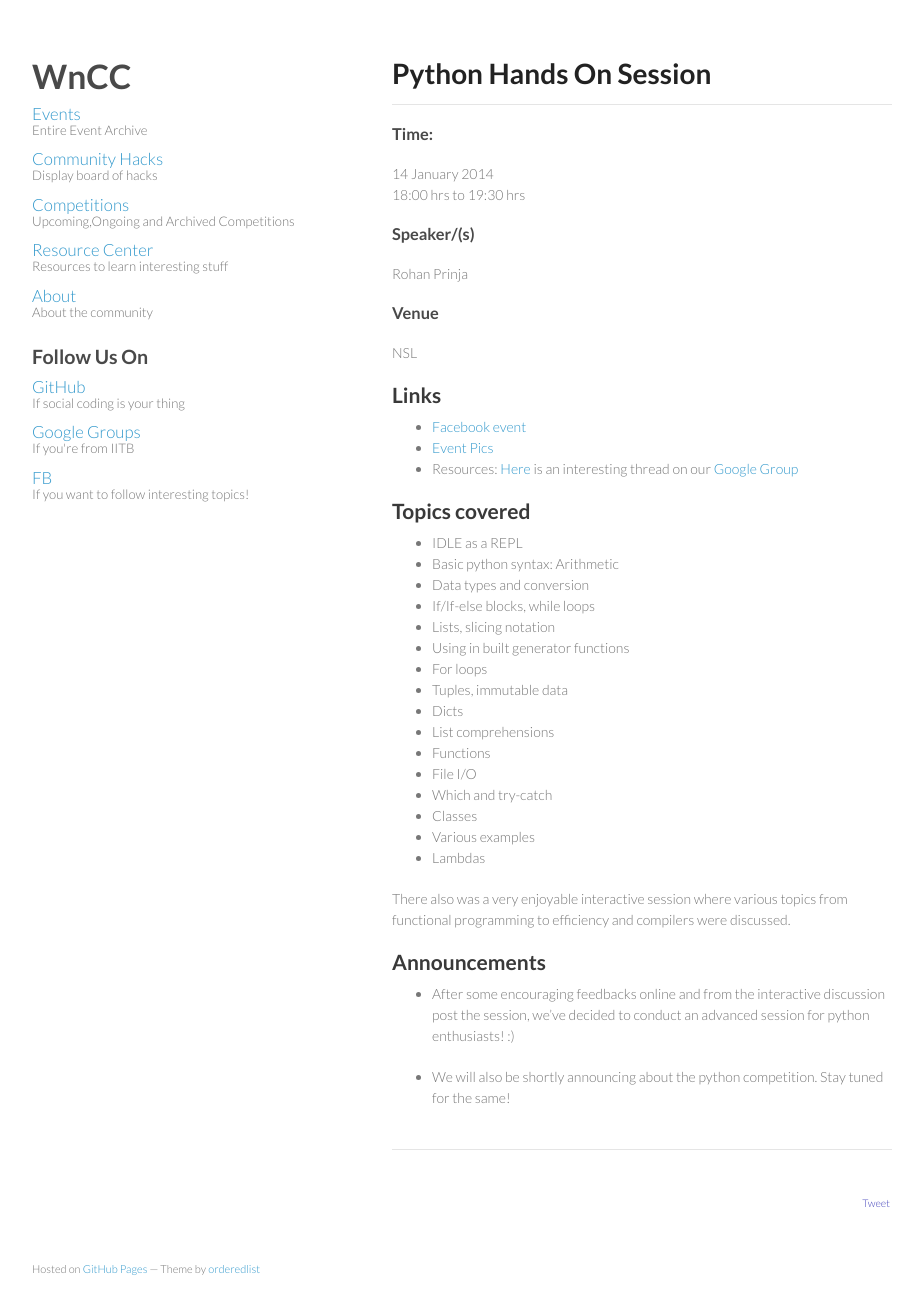
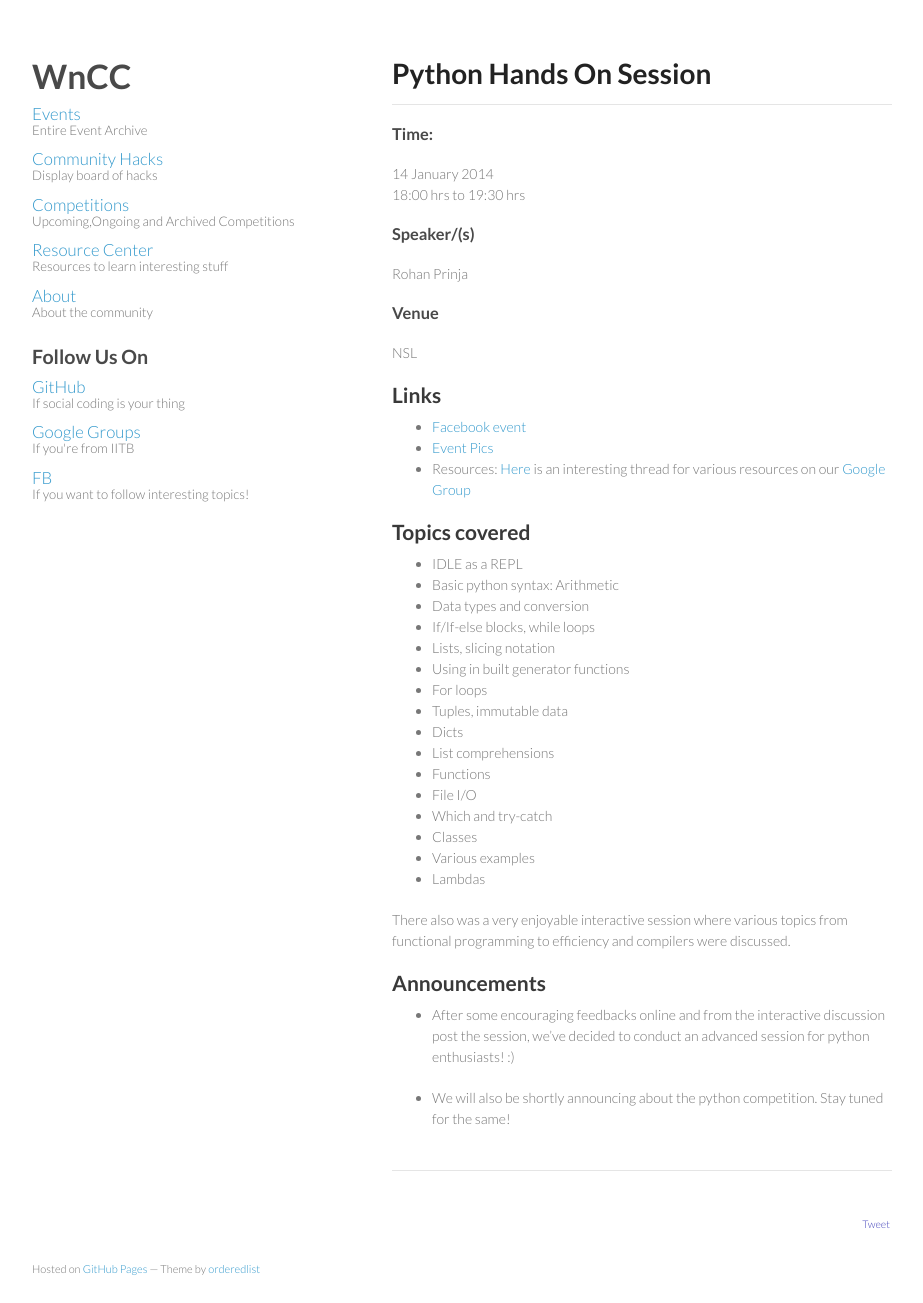
Before and after one commit to wncc/wncc.github.io, a Jekyll site: the page built from events/_posts/2014-01-14-python-hands-on.markdown, in a window 1280 px wide and 1303 px high. Shown: the whole window, without its empty margins (178-1101 px from the left). Built offline with Jekyll 4.4.1, drawn with Linux system fonts in a browser that asks for light colours; nearby versions of some CDN libraries; Markdown is read by kramdown in place of the engine named in the settings; comment, search, counter and statistics services are not loaded.

Commit message:
Minor update

```diff
--- a/events/_posts/2014-01-14-python-hands-on.markdown
+++ b/events/_posts/2014-01-14-python-hands-on.markdown
@@ -12,7 +12,7 @@
 
  - [Facebook event](https://www.facebook.com/events/729524203726786/730262963652910)
  - [Event Pics](https://www.facebook.com/media/set/?set=a.677003292352639.1073741840.543079142411722&type=1)
- - Resources: [Here]() is an interesting thread on our [Google Group](https://groups.google.com/forum/#!forum/wncc_iitb)
+ - Resources: [Here](https://groups.google.com/forum/#!topic/wncc_iitb/SKyuz8wKFD0) is an interesting thread for various resources on our [Google Group](https://groups.google.com/forum/#!forum/wncc_iitb)
 
 
 ##Topics covered
```
